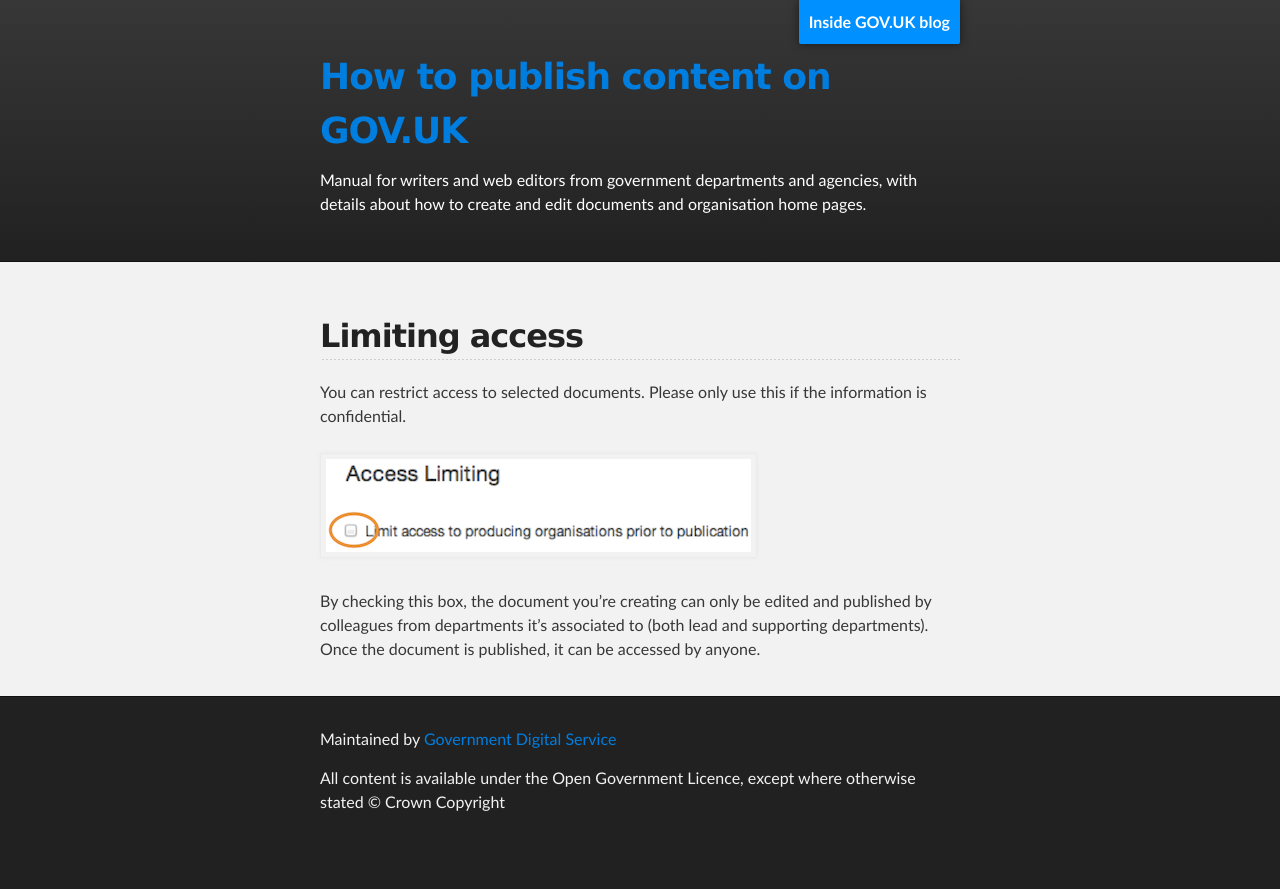
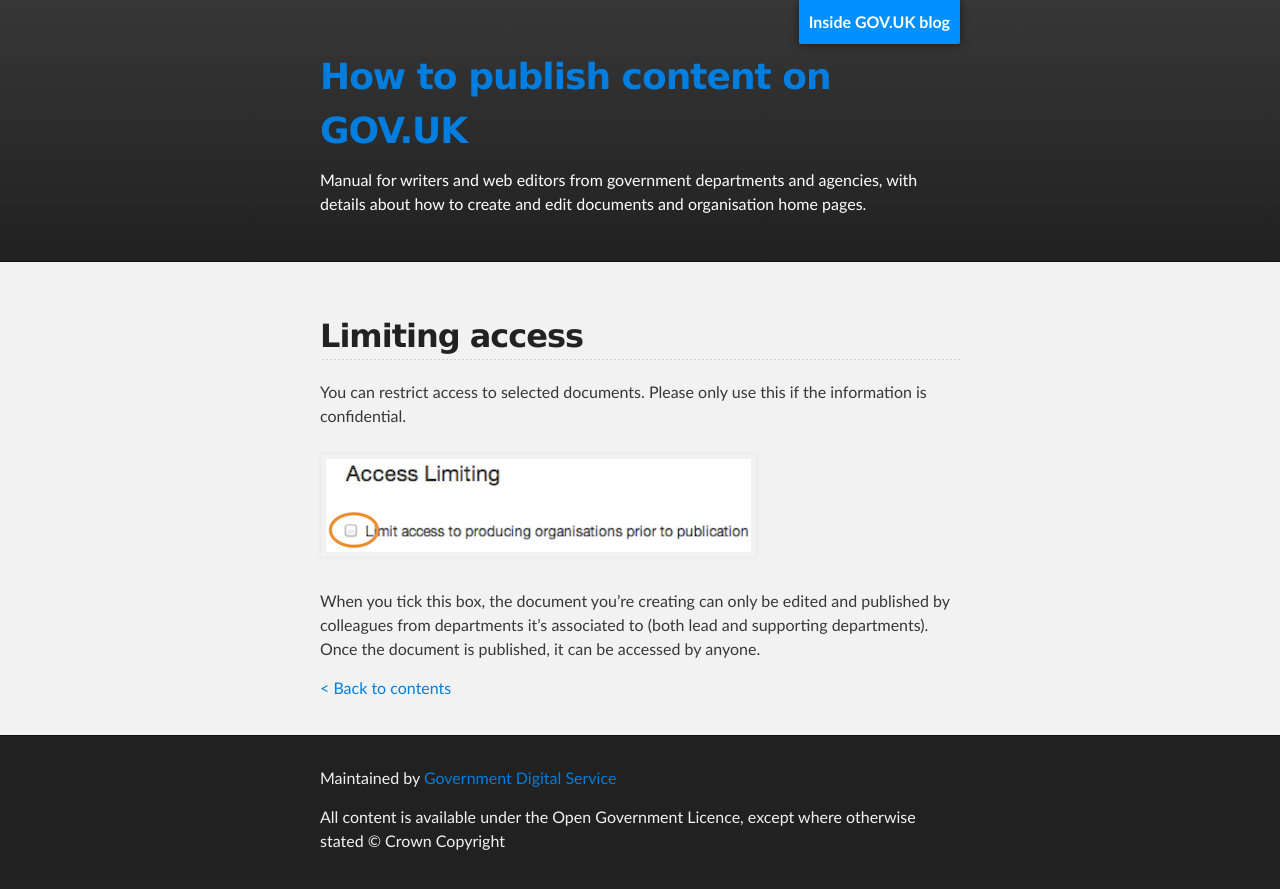
Before and after one commit to alphagov/inside-government-admin-guide, a Jekyll site: the page built from workflow-content/limiting-access.md, in a window 1280 px wide. Shown: the top 889 px of the page. Built offline with Jekyll 4.4.1, drawn with Linux system fonts in a browser that asks for light colours.

Commit message:
back link

```diff
--- a/workflow-content/limiting-access.md
+++ b/workflow-content/limiting-access.md
@@ -9,4 +9,6 @@
 
 ![Limiting access 1](limiting-access-1.png)
 
-By checking this box, the document you're creating can only be edited and published by colleagues from departments it’s associated to (both lead and supporting departments). Once the document is published, it can be accessed by anyone.
+When you tick this box, the document you're creating can only be edited and published by colleagues from departments it’s associated to (both lead and supporting departments). Once the document is published, it can be accessed by anyone.
+
+[< Back to contents](http://alphagov.github.io/inside-government-admin-guide.html)
```
